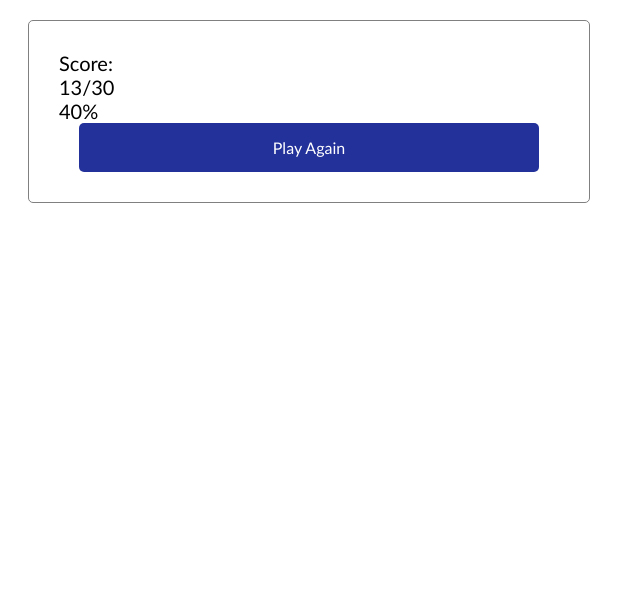
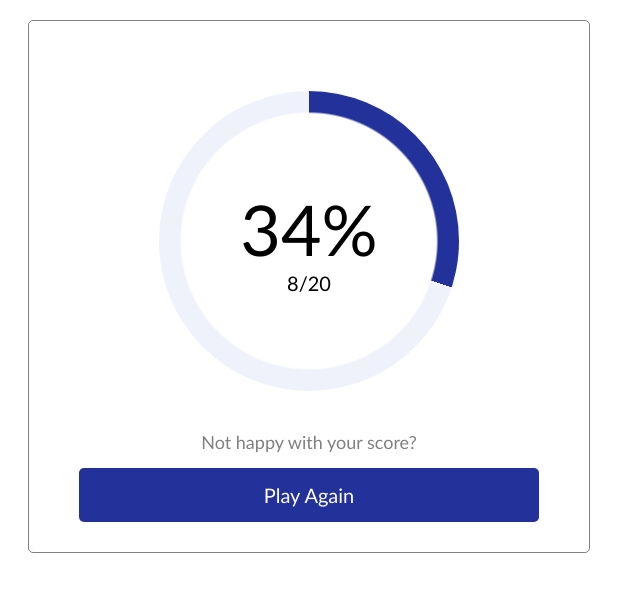
Before and after one commit to fran-mowat/trivia, an Angular app: page / in a window 1280 px wide. Shown: the top 592 px of the page, without its empty margins (0-640 px from the left). Built offline with nearby package versions, Linux system fonts and the light colour scheme.

Commit message:
created circular progress bar to display score

```diff
--- a/src/app/summary-card/summary-card.html
+++ b/src/app/summary-card/summary-card.html
@@ -1,6 +1,8 @@
 <div class="summary-card">
-    <div>Score:</div>
-    <div>13/30</div>
-    <div>40%</div>
+    <div class="progress" aria-valuenow="40" aria-valuemin="0" aria-valuemax="100">
+        <div class="percentage">34%</div>
+        <div class="score">8/20</div>
+    </div>
+    <div class="subtext">Not happy with your score?</div>
     <input type="button" value="Play Again" (click)="playAgain.emit()">
 </div>
--- a/src/app/summary-card/summary-card.scss
+++ b/src/app/summary-card/summary-card.scss
@@ -5,8 +5,37 @@
     width: 500px;
     padding: 30px;
 
+    .progress{
+        display: flex;
+        align-items: center;
+        justify-content: center;
+        flex-direction: column;
+        border-radius: 50%;
+        height: 300px;
+        width: 300px;
+        margin: 40px auto;
+        background:
+            radial-gradient(white 0% 60%, transparent 61% 100%),
+            conic-gradient(var(--dark-blue) 0% 30%, var(--light-blue) 30% 100%);
+
+        .percentage{
+            font-size: 70px;
+        }
+
+        .score{
+            font-size: 20px;
+        }
+    }
+
+    .subtext{
+        color: var(--dark-grey);
+        margin: 15px auto;
+        width: max-content;
+        font-size: 18px;
+    }
+
     input{
-        font-size: 16px;
+        font-size: 20px;
         font-family: inherit;
         background-color: var(--dark-blue);
         color: white;
```
